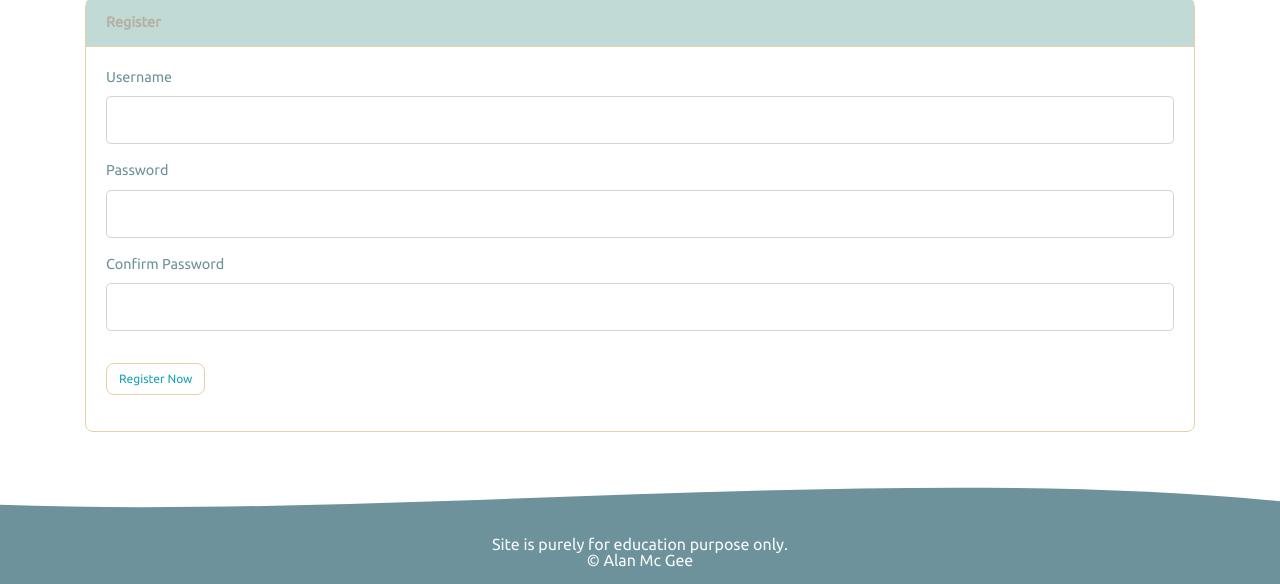
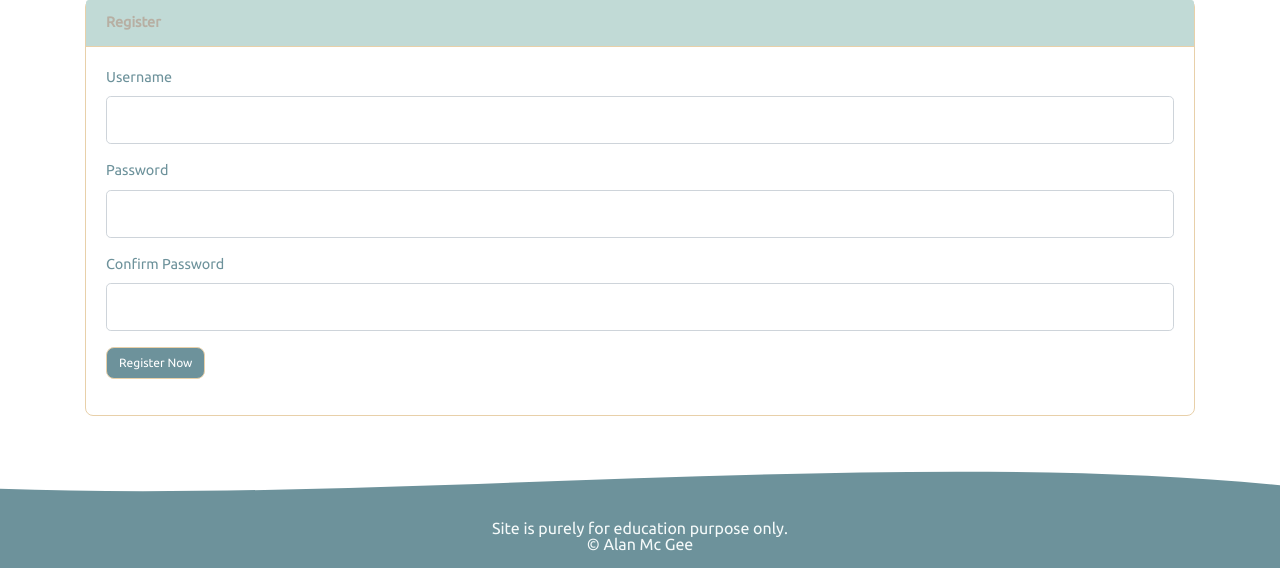
Before and after one commit to alimgee/book-review-milestone-project3, a Flask app: page /register in a window 1280 px wide. Shown: the part 490-1074 px from the top of the page. Run offline with Flask 2, Linux system fonts and the light colour scheme; some libraries are stand-ins or nearby versions.

Commit message:
Passing register form through html validator and fixing warnings

```diff
--- a/templates/register.html
+++ b/templates/register.html
@@ -6,17 +6,16 @@
     <div class="card-body">
         <div class="row">
             <div class="col-12">
-
-                <form method="POST" action="" >
+                <!-- Form to allow user to register, wtforms are being used to generate form detail and error check so no action is set -->
+                <form method="POST" action="">
                     {{ form.hidden_tag() }}
-                    <fieldset class="form-group">
-
                     <div class="form-group">
-
                         {{ form.username.label(class="form-control-label") }}
+                        <!-- checking username field for user input errors-->
                         {% if form.username.errors %}
                         {{ form.username(class="form-control form-control is-invalid") }}
-                            <div class="invalid-feedback">test
+                        <div class="invalid-feedback">
+                            <!--if error found display it-->
                             {% for error in form.username.errors %}
                             <span>{{ error }}</span>
                             {% endfor %}
@@ -27,9 +26,8 @@
 
                     </div>
                     <div class="form-group">
-
-                            <div class="form-group">
                         {{ form.password.label(class="form-control-label") }}
+                        <!-- checking password field for user input errors-->
                         {% if form.password.errors %}
                         {{ form.password(class="form-control form-control is-invalid") }}
                         <div class="invalid-feedback">
@@ -45,6 +43,7 @@
                     </div>
                     <div class="form-group">
                         {{ form.confirm_password.label(class="form-control-label") }}
+                        <!-- checking confirm password field for user input errors-->
                         {% if form.confirm_password.errors %}
                         {{ form.confirm_password(class="form-control form-control is-invalid") }}
                         <div class="invalid-feedback">
@@ -57,9 +56,10 @@
                         {% endif %}
 
                     </div>
-                    </fieldset>
+
                     <div class="form-group">
-                        {{ form.submit(class="btn btn-outline-info") }}
+                        <!-- submit form-->
+                        {{ form.submit(class="btn btn-info") }}
                     </div>
                 </form>
 
```
Lines whose indentation alone changed are shown as unchanged.
